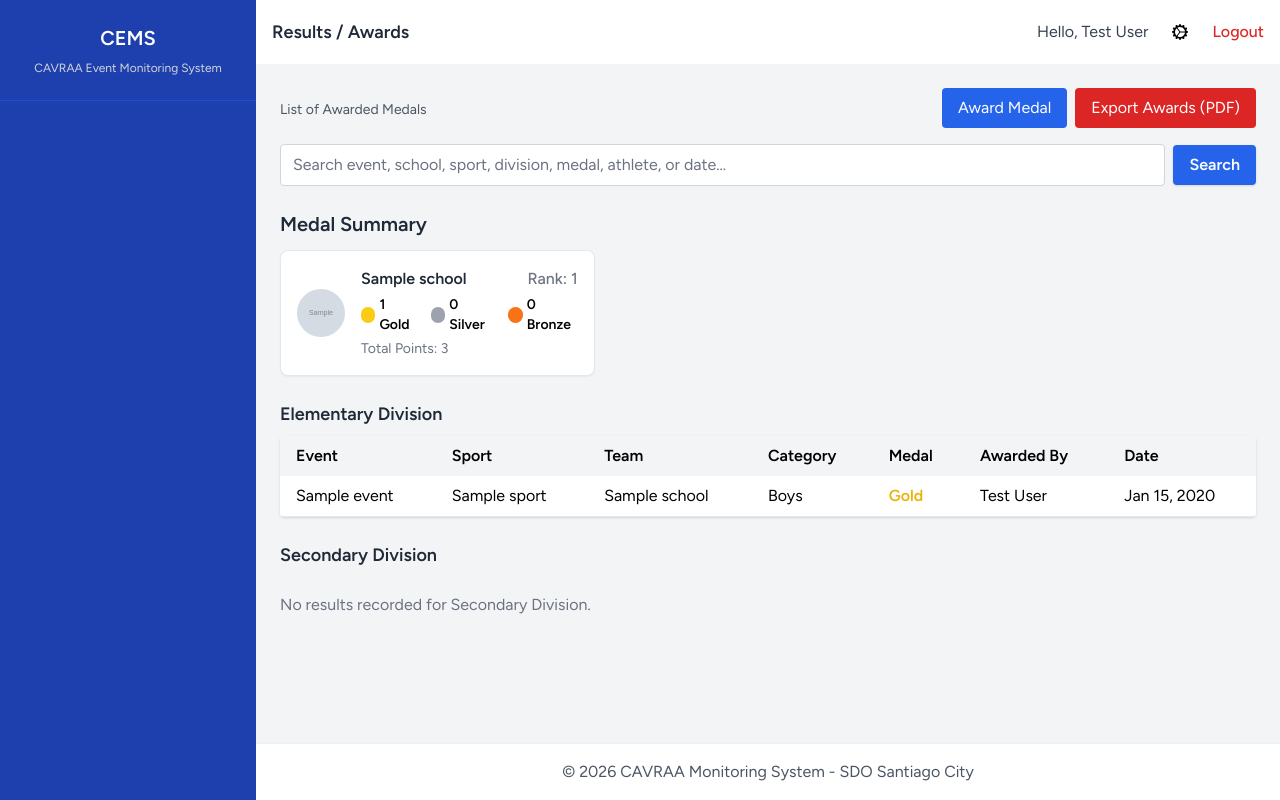
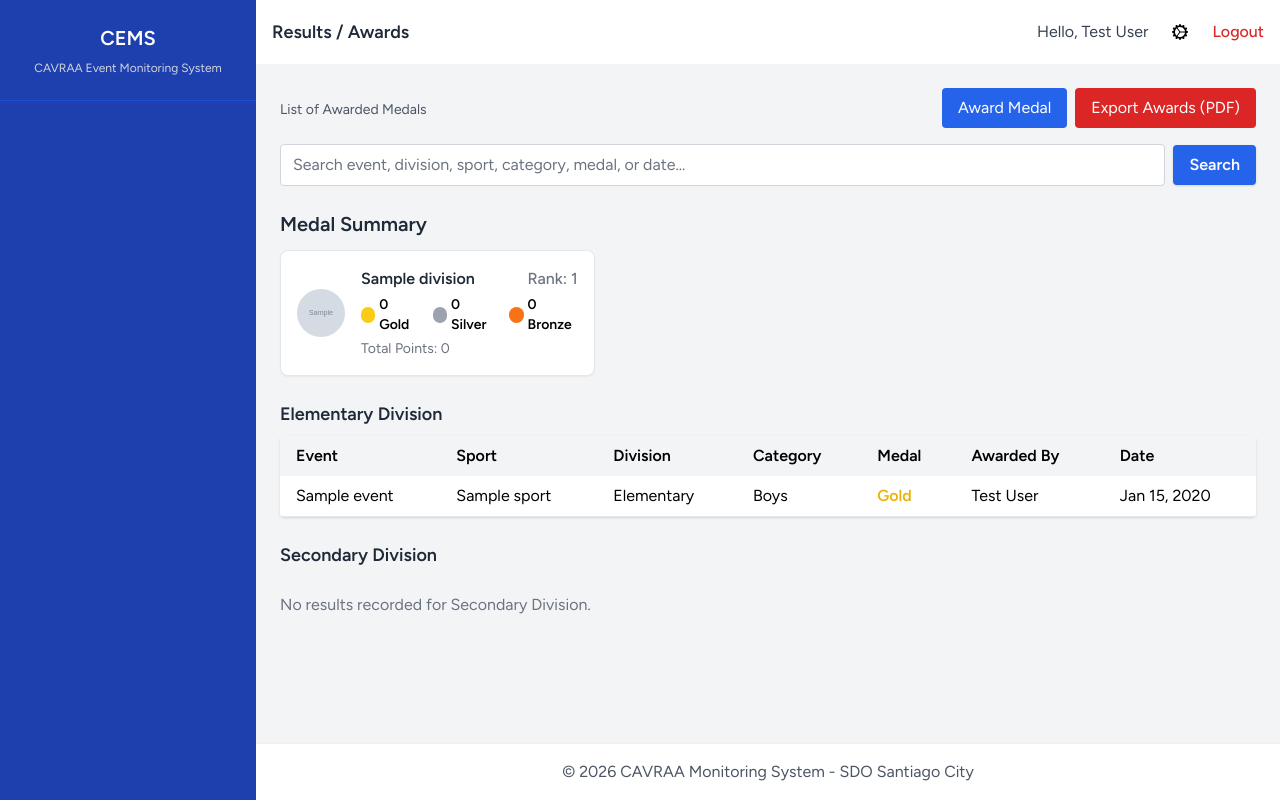
Before and after one commit to QuitsToaster/ESRRS---Electronic-Sports-Records-and-Results-System, a Laravel app: page /results in a window 1280 px wide. Run offline with Laravel 12, Linux system fonts and the light colour scheme; a user stored in the database is signed in; data comes from the database, SQL or seed files in the repository; tables that the repository leaves empty hold one stand-in row (values such as "Sample post"); grey boxes marked "Sample" are stand-in pictures; style sheets or scripts are compiled from the project's sources; parts of the project's set-up code (start-up, migrations or seed data) failed here and were passed over.

Commit message:
fix index of awarding

```diff
--- a/app/Http/Controllers/ResultController.php
+++ b/app/Http/Controllers/ResultController.php
@@ -3,7 +3,7 @@
 namespace App\Http\Controllers;
 
 use App\Models\Result;
-use App\Models\School;
+use App\Models\Division;
 use App\Models\Sport;
 use Barryvdh\DomPDF\Facade\Pdf;
 use Illuminate\Http\Request;
@@ -13,7 +13,7 @@ class ResultController extends Controller
 {
     public function index(Request $request)
     {
-        $query = Result::with(['school', 'sport', 'awardedBy', 'event']);
+        $query = Result::with(['sport', 'awardedBy', 'event', 'division_model']);
 
         if ($request->filled('search')) {
             $search = $request->search;
@@ -28,70 +28,66 @@ class ResultController extends Controller
 
         $results = $query->latest()->get();
 
-        $medalTally = School::withCount([
+        // -----------------------------
+        // ✅ MEDAL TALLY BY DIVISION
+        // -----------------------------
+        $divisions = Division::withCount([
             'results as gold'   => fn($q) => $q->where('medal', 'Gold'),
             'results as silver' => fn($q) => $q->where('medal', 'Silver'),
             'results as bronze' => fn($q) => $q->where('medal', 'Bronze'),
         ])->get();
 
-// Calculate points for ranking (Gold=3, Silver=2, Bronze=1)
-$medalTally->transform(function($school) {
-    $school->points = ($school->gold * 3) + ($school->silver * 2) + ($school->bronze * 1);
-    return $school;
+        // Calculate points (Gold=3, Silver=2, Bronze=1)
+        $divisions->transform(function ($division) {
+            $division->points = ($division->gold * 3) + ($division->silver * 2) + ($division->bronze * 1);
+            return $division;
         });
 
-// Sort by points descending, then gold, silver, bronze count
-$medalTally = $medalTally->sortByDesc(function($school) {
-    return [$school->points, $school->gold, $school->silver, $school->bronze];
-})->values();
+        // Sort by points descending, then gold, silver, bronze
+        $divisions = $divisions->sortByDesc(fn($d) => [$d->points, $d->gold, $d->silver, $d->bronze])->values();
 
         // Assign rank
         $rank = 1;
-foreach($medalTally as $school) {
-    $school->rank = $rank++;
+        foreach ($divisions as $division) {
+            $division->rank = $rank++;
         }
 
-
-        return view('results.index', compact('results', 'medalTally'));
+        return view('results.index', [
+            'results' => $results,
+            'medalTally' => $divisions,
+        ]);
     }
 
-    /**
-     * ✅ SHOW ALL SPORTS + TYPES
-     */
+    // -----------------------------
+    // ✅ CREATE PAGE
+    // -----------------------------
     public function create(Request $request)
     {
         $division = $request->get('division', 'Elementary');
         $category = $request->get('category', 'Boys');
 
         $sports = Sport::with('types')->orderBy('name')->get();
-    $schools = School::orderBy('name')->get();
         $divisions = \App\Models\Division::orderBy('name')->get();
 
-    /**
-     * 1️⃣ EXISTING RESULTS (manual or previously saved)
-     */
+        // Existing results
         $existingResults = Result::where('division', $division)
             ->where('category', $category)
             ->get()
             ->groupBy(fn ($r) =>
                 $r->sport_id . '-' .
                 ($r->type_id ?? 0) . '-' .
-            $r->school_id . '-' .
+                $r->division . '-' .
                 $r->medal
             );
 
-    /**
-     * 2️⃣ AUTO RESULTS FROM EVENTS (gold/silver/bronze)
-     */
+        // Event-based results
         $eventResults = [];
-
         $events = \App\Models\Event::where('age_group', $division)
             ->where('category', $category)
             ->whereNotNull('gold_school_id')
             ->get();
 
         foreach ($events as $event) {
-
             $map = [
                 'Gold'   => $event->gold_school_id,
                 'Silver' => $event->silver_school_id,
@@ -100,16 +96,13 @@ foreach($medalTally as $school) {
 
             foreach ($map as $medal => $schoolId) {
                 if (!$schoolId) continue;
-
                 $key = $event->sport_id . '-0-' . $schoolId . '-' . $medal;
-
-            $eventResults[$key] = 1; // one medal per event
+                $eventResults[$key] = 1;
             }
         }
 
         return view('results.create', compact(
             'sports',
-        'schools',
             'divisions',
             'division',
             'category',
@@ -118,11 +111,9 @@ foreach($medalTally as $school) {
         ));
     }
 
-
-
-    /**
-     * ✅ SAVE RESULTS BASED ON FILTER
-     */
+    // -----------------------------
+    // ✅ STORE RESULTS
+    // -----------------------------
     public function store(Request $request)
     {
         $eventId = \App\Models\Event::where('is_active', 1)->value('id');
@@ -132,31 +123,29 @@ foreach($medalTally as $school) {
         }
 
         foreach ($request->results ?? [] as $sportId => $types) {
-        foreach ($types as $typeId => $schools) {
+            foreach ($types as $typeId => $divisions) {
                 $typeId = $typeId == 0 ? null : $typeId;
 
-            foreach ($schools as $schoolId => $medals) {
+                foreach ($divisions as $divisionName => $medals) {
                     foreach ($medals as $medal => $count) {
 
-                    // ✅ Delete only existing results for THIS division/category
+                        // Delete existing
                         Result::where('event_id', $eventId)
                             ->where('sport_id', $sportId)
                             ->where('type_id', $typeId)
-                        ->where('school_id', $schoolId)
+                            ->where('division', $divisionName)
                             ->where('medal', $medal)
-                        ->where('division', $request->division)
                             ->where('category', $request->category)
                             ->delete();
 
-                    // Insert new results
+                        // Insert new
                         if ($count > 0) {
                             for ($i = 0; $i < $count; $i++) {
                                 Result::create([
                                     'event_id'   => $eventId,
                                     'sport_id'   => $sportId,
                                     'type_id'    => $typeId,
-                                'school_id'  => $schoolId,
-                                'division'   => $request->division,
+                                    'division'   => $divisionName,
                                     'category'   => $request->category,
                                     'medal'      => $medal,
                                     'awarded_by' => Auth::id(),
@@ -176,13 +165,14 @@ foreach($medalTally as $school) {
             ->with('success', 'Results saved successfully.');
     }
 
-
-
+    // -----------------------------
+    // ✅ EXPORT
+    // -----------------------------
     public function export()
     {
-        $results = Result::with(['school', 'sport'])->latest()->get();
+        $results = Result::with(['sport', 'division_model'])->latest()->get();
 
-        $medalTally = School::withCount([
+        $divisions = Division::withCount([
             'results as gold'   => fn($q) => $q->where('medal', 'Gold'),
             'results as silver' => fn($q) => $q->where('medal', 'Silver'),
             'results as bronze' => fn($q) => $q->where('medal', 'Bronze'),
@@ -190,7 +180,7 @@ foreach($medalTally as $school) {
 
         $generatedAt = now()->format('M d, Y h:i A');
 
-        $pdf = Pdf::loadView('results.export', compact('results','medalTally','generatedAt'))
+        $pdf = Pdf::loadView('results.export', compact('results','divisions','generatedAt'))
             ->setPaper('letter', 'landscape');
 
         return $pdf->download('awards_report.pdf');
--- a/app/Models/Division.php
+++ b/app/Models/Division.php
@@ -10,4 +10,13 @@ class Division extends Model
     use HasFactory;
 
     protected $fillable = ['name', 'logo'];
+
+    /**
+     * Get all results for this division
+     */
+    public function results()
+    {
+        return $this->hasMany(\App\Models\Result::class, 'division', 'name');
+        // 'division' column in results table matches 'name' in divisions table
+    }
 }
--- a/app/Models/Result.php
+++ b/app/Models/Result.php
@@ -49,4 +49,12 @@ class Result extends Model
     {
         return $this->hasMany(Result::class);
     }
+
+    // Result.php
+public function division_model()
+{
+    return $this->belongsTo(\App\Models\Division::class, 'division', 'name');
+    // Assuming division in results table stores the division name
 }
+
+}
--- a/resources/views/results/index.blade.php
+++ b/resources/views/results/index.blade.php
@@ -29,7 +29,7 @@
 {{-- Search Bar --}}
 <form method="GET" action="{{ route('results.index') }}" class="mb-6 flex items-center gap-2">
     <input type="text" name="search" value="{{ request('search') }}"
-           placeholder="Search event, school, sport, division, medal, athlete, or date..."
+           placeholder="Search event, division, sport, category, medal, or date..."
            class="flex-1 border border-gray-300 rounded px-3 py-2 focus:ring focus:ring-blue-200 focus:border-blue-500">
     <button type="submit" class="bg-blue-600 hover:bg-blue-700 text-white px-4 py-2 rounded shadow font-semibold">
         Search
@@ -46,37 +46,37 @@
         <div class="text-gray-500 text-center py-6">No medals awarded yet.</div>
     @else
         <div class="grid grid-cols-1 md:grid-cols-2 lg:grid-cols-3 gap-4">
-            @foreach($medalTally as $school)
+            @foreach($medalTally as $division)
                 <div class="flex items-center bg-white border border-gray-200 rounded-lg shadow-sm p-4 hover:shadow-md transition">
-                    {{-- School Logo --}}
-                    @if($school->logo)
-                        <img src="{{ asset('storage/' . $school->logo) }}" alt="{{ $school->name }}" class="w-12 h-12 rounded-full object-cover mr-4">
+                    {{-- Division Logo --}}
+                    @if($division->logo)
+                        <img src="{{ asset('storage/' . $division->logo) }}" alt="{{ $division->name }}" class="w-12 h-12 rounded-full object-cover mr-4">
                     @else
                         <div class="w-12 h-12 rounded-full bg-gray-300 flex items-center justify-center text-gray-600 font-bold mr-4">
-                            {{ strtoupper(substr($school->name,0,2)) }}
+                            {{ strtoupper(substr($division->name,0,2)) }}
                         </div>
                     @endif
 
                     <div class="flex-1">
                         <div class="flex justify-between items-center mb-1">
-                            <span class="font-semibold text-gray-800">{{ $school->name }}</span>
-                            <span class="text-gray-500 font-medium">Rank: {{ $school->rank }}</span>
+                            <span class="font-semibold text-gray-800">{{ $division->name }}</span>
+                            <span class="text-gray-500 font-medium">Rank: {{ $division->rank }}</span>
                         </div>
                         <div class="flex items-center space-x-4 text-sm">
                             <div class="flex items-center space-x-1">
                                 <span class="w-4 h-4 bg-yellow-400 rounded-full inline-block"></span>
-                                <span class="font-semibold">{{ $school->gold }} Gold</span>
+                                <span class="font-semibold">{{ $division->gold }} Gold</span>
                             </div>
                             <div class="flex items-center space-x-1">
                                 <span class="w-4 h-4 bg-gray-400 rounded-full inline-block"></span>
-                                <span class="font-semibold">{{ $school->silver }} Silver</span>
+                                <span class="font-semibold">{{ $division->silver }} Silver</span>
                             </div>
                             <div class="flex items-center space-x-1">
                                 <span class="w-4 h-4 bg-orange-500 rounded-full inline-block"></span>
-                                <span class="font-semibold">{{ $school->bronze }} Bronze</span>
+                                <span class="font-semibold">{{ $division->bronze }} Bronze</span>
                             </div>
                         </div>
-                        <div class="text-sm text-gray-500 mt-1">Total Points: {{ $school->points }}</div>
+                        <div class="text-sm text-gray-500 mt-1">Total Points: {{ $division->points }}</div>
                     </div>
                 </div>
             @endforeach
@@ -85,15 +85,15 @@
 </div>
 
 {{-- Results Table by Division --}}
-@foreach(['Elementary','Secondary'] as $division)
-    <h2 class="text-lg font-semibold text-gray-800 mb-2">{{ $division }} Division</h2>
+@foreach(['Elementary','Secondary'] as $level)
+    <h2 class="text-lg font-semibold text-gray-800 mb-2">{{ $level }} Division</h2>
 
     @php
-        $divisionResults = $results->where('division', $division);
+        $divisionResults = $results->where('division', $level);
     @endphp
 
     @if($divisionResults->isEmpty())
-        <div class="text-gray-500 py-4">No results recorded for {{ $division }} Division.</div>
+        <div class="text-gray-500 py-4">No results recorded for {{ $level }} Division.</div>
     @else
         <div class="bg-white rounded shadow overflow-x-auto mb-6">
             <table class="w-full text-left table-auto">
@@ -101,7 +101,7 @@
                     <tr>
                         <th class="px-4 py-2">Event</th>
                         <th class="px-4 py-2">Sport</th>
-                        <th class="px-4 py-2">Team</th>
+                        <th class="px-4 py-2">Division</th>
                         <th class="px-4 py-2">Category</th>
                         <th class="px-4 py-2">Medal</th>
                         <th class="px-4 py-2">Awarded By</th>
@@ -111,10 +111,11 @@
                 <tbody>
                     @foreach($divisionResults as $result)
                         <tr class="border-b">
-
                             <td class="px-4 py-2">{{ $result->event->name ?? '-' }}</td>
                             <td class="px-4 py-2">{{ $result->sport->name ?? '-' }}</td>
-<td class="px-4 py-2">{{ $result->school->name ?? '-' }}</td>
+                            <td class="px-4 py-2">
+                                {{ $result->division_model->name ?? $result->division }}
+                            </td>
                             <td class="px-4 py-2">{{ $result->category }}</td>
                             <td class="px-4 py-2">
                                 <span class="@if($result->medal==='Gold') text-yellow-500 font-bold
@@ -131,8 +132,6 @@
                                         : ($result->event?->award_date?->format('M d, Y') ?? '-')
                                 }}
                             </td>
-
-
                         </tr>
                     @endforeach
                 </tbody>
```
Lines whose indentation alone changed are shown as unchanged.
